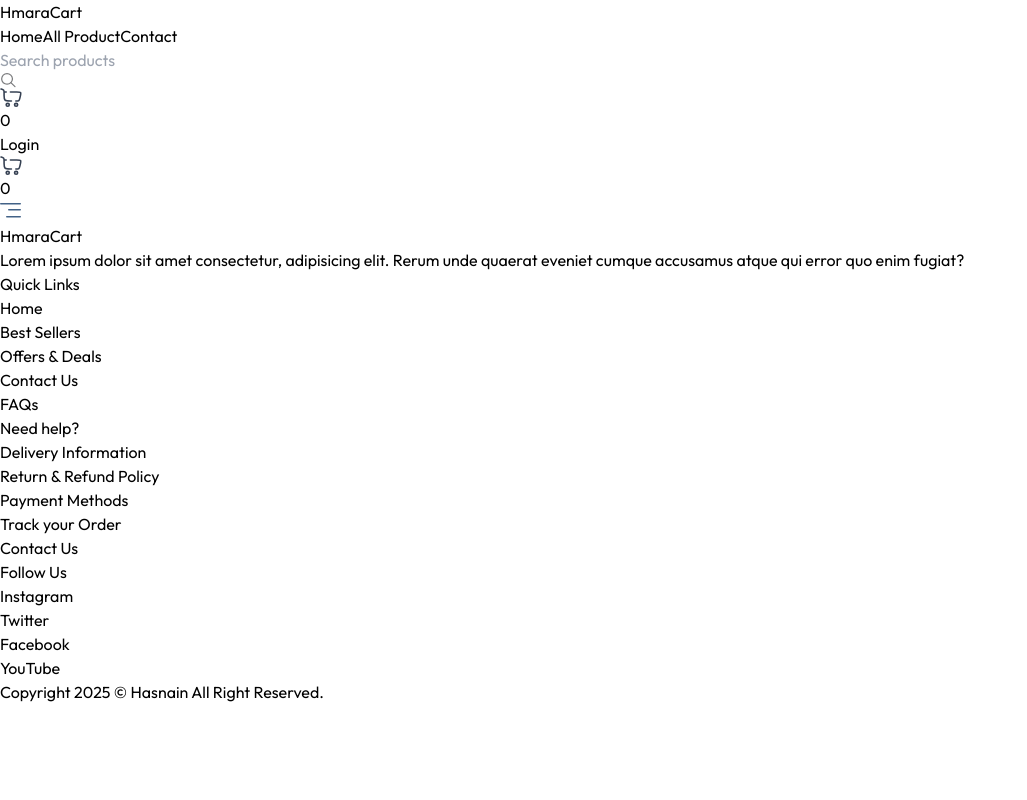
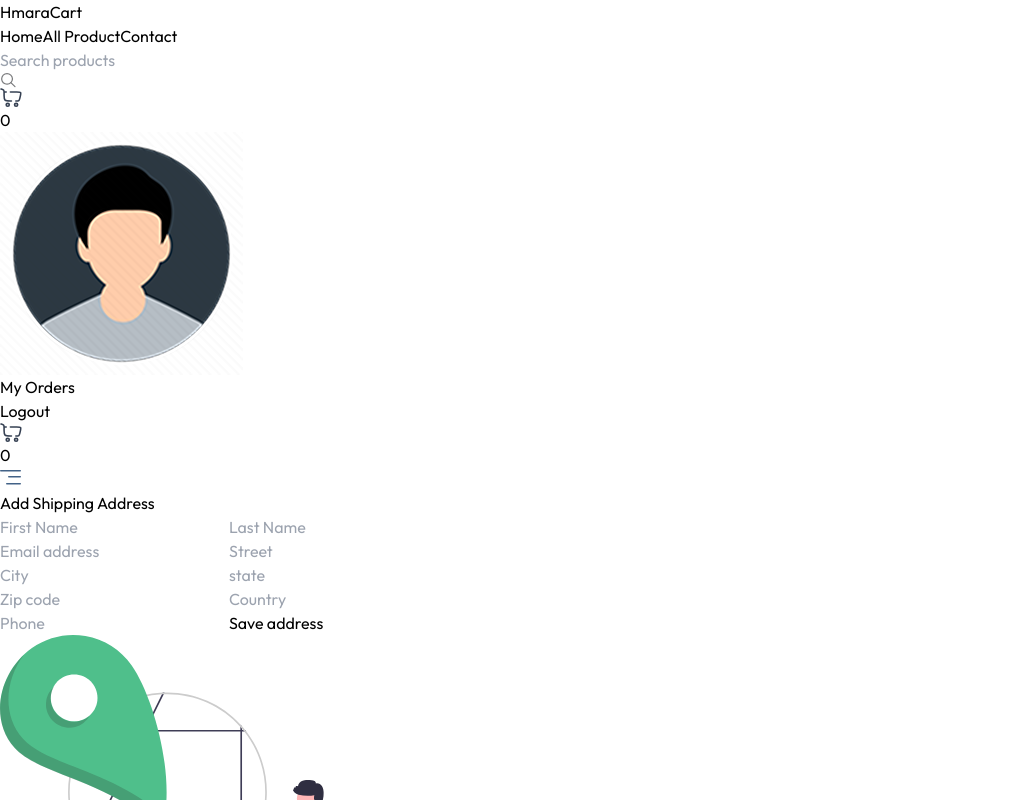
Before and after one commit to Hasnain-7860/HmaraCarts, a React (Vite) app in the folder project/: page /add-address in a window 1280 px wide. Shown: the top 800 px of the page, without its empty margins (0-1027 px from the left). Built offline with nearby package versions, Linux system fonts and the light colour scheme; a web font is replaced by a local one.

Commit message:
address page com

```diff
--- a/project/src/App.jsx
+++ b/project/src/App.jsx
@@ -10,6 +10,8 @@ import Productcategory from './Pages/Productcategory'
 import Productdetails from './Pages/Productdetails'
 import Cart from './Pages/Cart'
 import { useAppContext } from './context/AppCon'
+import AddAddress from './Pages/AddAddress'
+import MyOrders from './Pages/MyOrders'
 // import Caart from './Pages/Cart'
 
 
@@ -30,6 +32,8 @@ const App = () => {
           <Route path='/product/:category/:id' element={<Productdetails/> }/>
           {/* <Route path='/cart' element={<Caart/>}/> */}
           <Route path='/Cart' element={<Cart/>}/>
+          <Route path='/add-address' element={<AddAddress/>}/>
+          <Route path='/my-orders'element={<MyOrders/>}/>
 
         </Routes>
       </div>
--- /dev/null
+++ b/project/src/Pages/AddAddress.jsx
@@ -0,0 +1,76 @@
+import React, { useState } from 'react'
+import { assets } from '../assets/assets'
+const InputField = ({type, placeholder, name, handleChange,  address})=>(
+    <input className='w-full px-2 py-2.5 border border-gray-500/30 rounded  outline-none text-gray-500 focus:border-green-500 transition'
+     type={type}
+    placeholder={placeholder}
+    onChange={handleChange}
+    name={name}
+    value={address[name]}
+    required />
+)
+
+const AddAddress = () => {
+
+    const[address,setAddresses]= useState({
+        firstName:'',
+        lastName:'',
+        email:'',
+        street:'',
+        city:'',
+        state:'',
+        zipcode:'',
+        country:'',
+        phone:'',
+    })
+
+    const handleChange =()=>{
+        const{name,value} =e.target;
+
+        setAddresses((prevAddress)=>({
+            ...prevAddress,
+            [name]:value,
+        }))
+    }
+
+const onSubmitHandler = async (e)=>{
+    e.preventDefault();
+}
+
+  return (
+    <div className='mt-16 pb-16 '>
+        <p className='text-2xl md:text-3xl text-gray-500'>Add Shipping <span className='font-semibold text-green-500'>Address</span></p>
+        <div className='flex flex-col-reverse md:flex-row justify-between mt-10'>
+            <div className='flex-1 max-w-md'>
+                <form onSubmit={onSubmitHandler} className='space-y-3 mt-6 text-sm'>
+                    <div className='grid grid-cols-2 gap-4'>
+                        <InputField handleChangE={handleChange} address={address} name='firstName' type="text" placeholder="First Name"/>
+                        <InputField handleChange={handleChange} address={address} name='lastName' type="text" placeholder="Last Name"/>
+                    </div>
+                    <InputField handleChange={handleChange} address={address} name='email' type="email" placeholder="Email address"/>
+                    <InputField handleChange={handleChange} address={address} name='street' type="text" placeholder="Street"/>
+                    <div className='grid grid-cols-2 gap-4'>
+                    <InputField handleChange={handleChange} address={address} name='city' type="text" placeholder="City"/>
+                    <InputField handleChange={handleChange} address={address} name='state' type="text" placeholder="state"/>
+                    </div>
+
+                    <div className='grid grid-cols-2 gap-4'>
+                    <InputField handleChange={handleChange} address={address} name='zipcode' type="number" placeholder="Zip code"/>
+                    <InputField handleChange={handleChange} address={address} name='country' type="text" placeholder="Country"/>
+                    </div>
+
+                    <InputField handleChange={handleChange} address={address} name='phone' type="text" placeholder="Phone"/>
+
+                    <button className='w-full mt-6 bg-green-500 text-white py-3 hover:bg-green-600 transition cursor-pointer uppercase'>Save address</button>
+
+                </form>
+            </div>
+            <img className='md:mr-16 mb-16 md:mt-0' src={assets.add_address_iamge} alt="Add Address" />
+
+        </div>
+
+    </div>
+  )
+}
+
+export default AddAddress
--- a/project/src/Pages/Cart.jsx
+++ b/project/src/Pages/Cart.jsx
@@ -41,7 +41,7 @@ const Cart = () => {
         <div className="flex flex-col md:flex-row mt-16">
             <div className='flex-1 max-w-4xl'>
                 <h1 className="text-3xl font-medium mb-6">
-                    Shopping Cart <span className="text-sm text-indigo-500">{getCartCount()} Items</span>
+                    Shopping Cart <span className="text-sm text-green-500">{getCartCount()} Items</span>
                 </h1>
 
                 <div className="grid grid-cols-[2fr_1fr_1fr] text-gray-500 text-base font-medium pb-3">
@@ -74,13 +74,13 @@ const Cart = () => {
                             </div>
                         </div>
                         <p className="text-center">{currency}{product.offerPrice * product.quantity}</p>
-                        <button onClick={()=>removeFromCart()} className="cursor-pointer mx-auto">
-                           <img className="inline-block w-6 h-6" src={assets.refresh_icon} alt="remove" />
+                        <button onClick={()=>removeFromCart(product._id)} className="cursor-pointer mx-auto">
+                           <img className="inline-block w-6 h-6" src={assets.remove_icon} alt="remove" />
                         </button>
                     </div>)
                 )}
 
-                <button onClick={()=>{navigate("/products"); scrollTo(0,0)}} className="group cursor-pointer flex items-center mt-8 gap-2 text-indigo-500 font-medium">
+                <button onClick={()=>{navigate("/products"); scrollTo(0,0)}} className="group cursor-pointer flex items-center mt-8 gap-2 text-green-500 font-medium">
                     <img className="group-hover:-translate-x-1 transition" src={assets.arrow_right_icon_colored} alt="arrow" />
                     Continue Shopping
                 </button>
@@ -95,7 +95,7 @@ const Cart = () => {
                     <p className="text-sm font-medium uppercase">Delivery Address</p>
                     <div className="relative flex justify-between items-start mt-2">
                         <p className="text-gray-500">{selectedAddress ? `${selectedAddress}  ${selectedAddress.city}, ${selectedAddress.state}, ${selectedAddress.country}` :"No address found"}</p>
-                        <button onClick={() => setShowAddress(!showAddress)} className="text-indigo-500 hover:underline cursor-pointer">
+                        <button onClick={() => setShowAddress(!showAddress)} className="text-green-500 hover:underline cursor-pointer">
                             Change
                         </button>
                         {showAddress && (
@@ -105,7 +105,7 @@ const Cart = () => {
                                     className="text-gray-500 p-2 hover:bg-gray-100">
                                    {address.street},{address.city},{address.state},{address.country}
                                 </p>)) }
-                                <p onClick={() => navigate ("/add-address")} className="text-indigo-500 text-center cursor-pointer p-2 hover:bg-indigo-500/10">
+                                <p onClick={() => navigate ("/add-address")} className="text-green-500 text-center cursor-pointer p-2 hover:bg-green-50">
                                     Add address
                                 </p>
                             </div>
@@ -137,7 +137,7 @@ const Cart = () => {
                     </p>
                 </div>
 
-                <button onClick={placeOrder} className="w-full py-3 mt-6 cursor-pointer bg-indigo-500 text-white font-medium hover:bg-indigo-600 transition">
+                <button onClick={placeOrder} className="w-full py-3 mt-6 cursor-pointer bg-green-500 text-white font-medium hover:bg-green-600 transition">
                    {paymentOption === "COD" ? "Place Order" : "Proceed to Checkout"}
                 </button>
             </div>
--- /dev/null
+++ b/project/src/Pages/MyOrders.jsx
@@ -0,0 +1,9 @@
+import React from 'react'
+
+const MyOrders = () => {
+  return (
+    <div>MyOrders</div>
+  )
+}
+
+export default MyOrders
--- a/project/src/context/AppCon.jsx
+++ b/project/src/context/AppCon.jsx
@@ -9,7 +9,7 @@ export const AppContextProvider = ({children})=>{
   const currency = import.meta.VITE_CURRENCY;
 
   const navigate =useNavigate();
-  const [user,setUser]= useState(null)
+  const [user,setUser]= useState(true)
   const [isSeller,setIsSeller]= useState(false)
   const [showUserLogin, setShowUserLogin]= useState(false)
   const [products, setProducts]= useState([])
```
